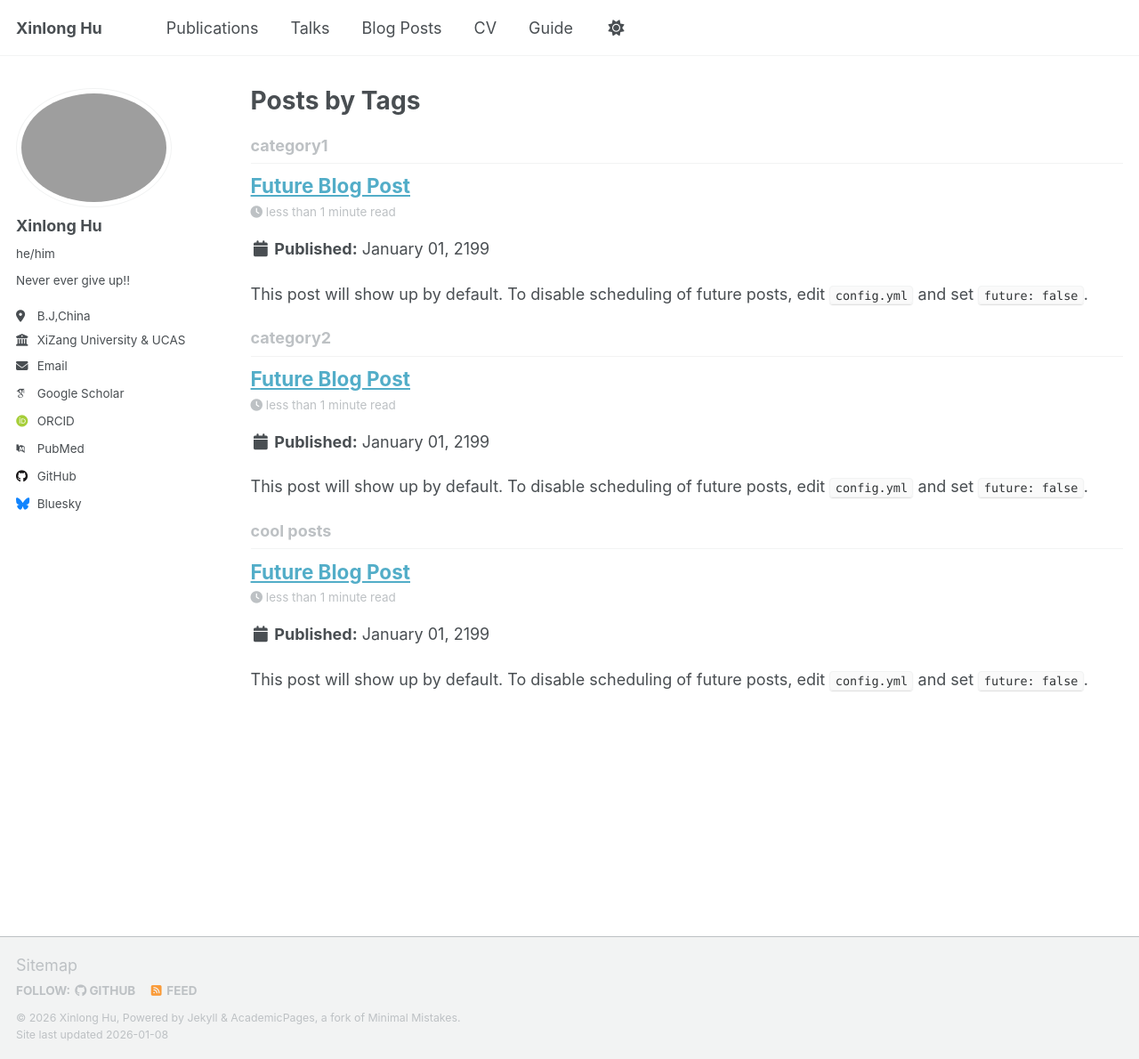
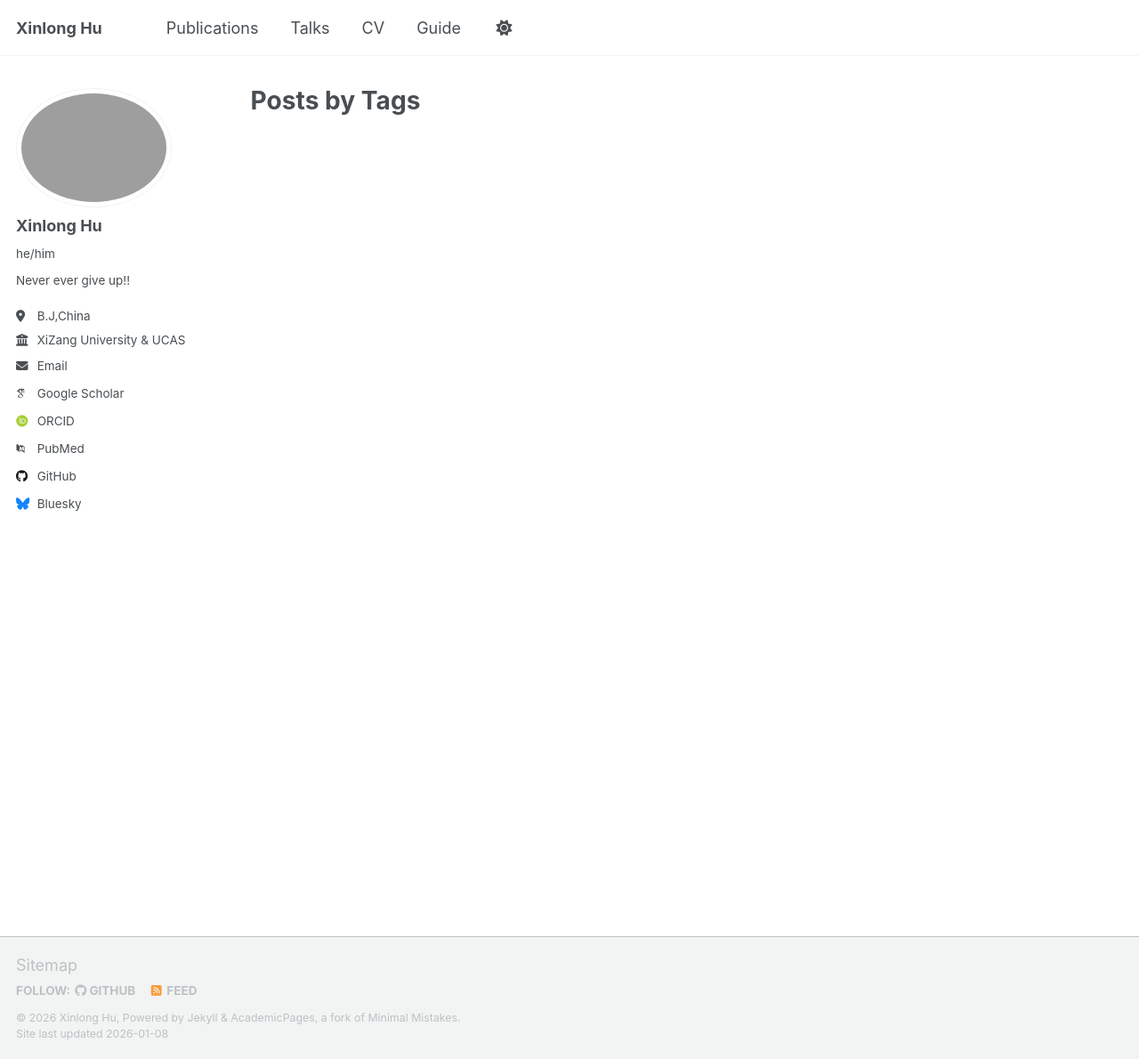
Before and after one commit to erhuer/erhuer2, a Jekyll site: the page built from _pages/tag-archive.html, in a window 1280 px wide and 1190 px high. Shown: the whole window at 89% size. Built offline with Jekyll 4.4.1, drawn with Linux system fonts in a browser that asks for light colours; some web fonts are replaced; a script that is not in the unit is left out.

Commit message:
删除Blog posts
Blog posts

```diff
--- a/_data/navigation.yml
+++ b/_data/navigation.yml
@@ -14,10 +14,6 @@ main:
   - title: "Talks"
     url: /talks/
 
-
-  - title: "Blog Posts"
-    url: /year-archive/
-
   - title: "CV"
     url: /cv/
 
--- a/_posts/2199-01-01-future-post.md
+++ /dev/null
@@ -1,11 +0,0 @@
----
-title: 'Future Blog Post'
-date: 2199-01-01
-permalink: /posts/2012/08/blog-post-4/
-tags:
-  - cool posts
-  - category1
-  - category2
----
-
-This post will show up by default. To disable scheduling of future posts, edit `config.yml` and set `future: false`.
```
Also changed, not shown: _pages/year-archive.html (deleted, +0 -19 lines).
